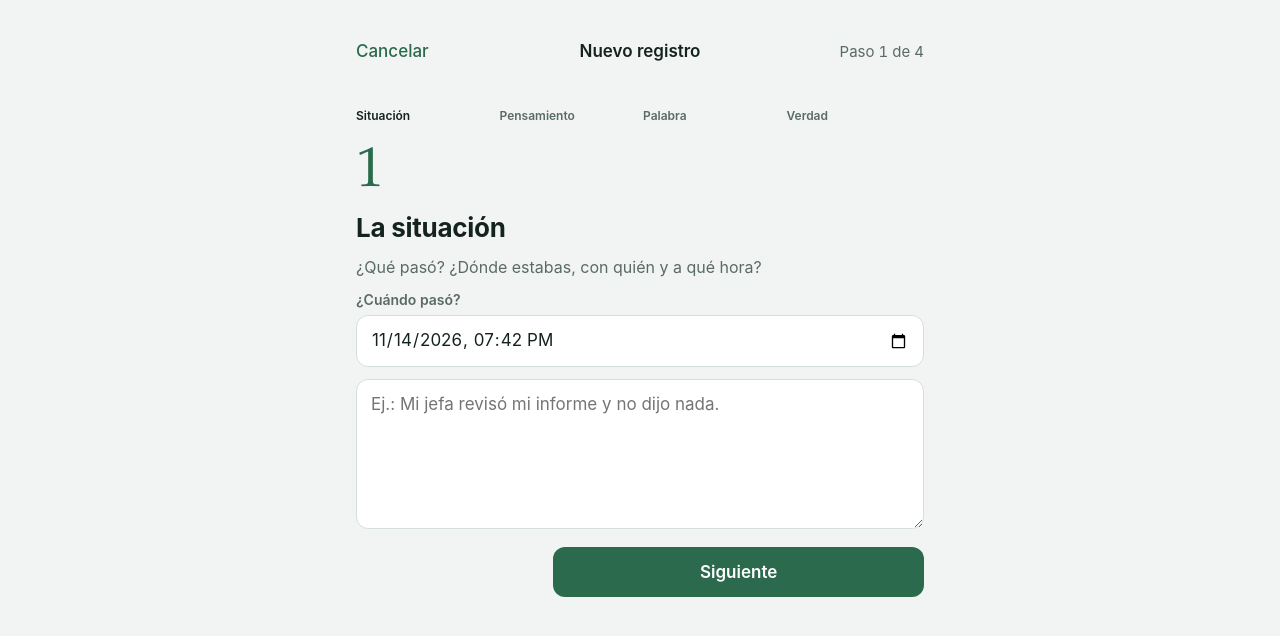
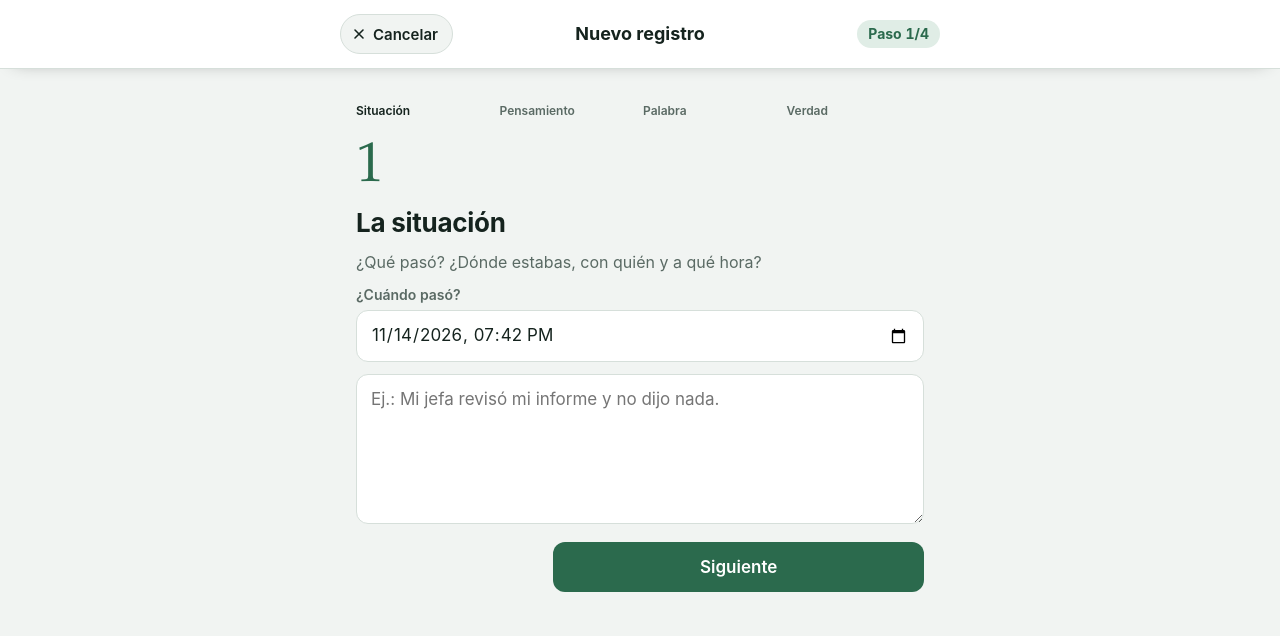
Before and after one commit to jvejarh-bit/renovar, a plain HTML site: page index.html in a window 1280 px wide. Both pictures are taken after a click on the button "Nuevo registro". Drawn offline with Linux system fonts and the light colour scheme.

Commit message:
Metanoia 2.6: barra superior del editor más visible
Co-Authored-By: Claude Opus 5.5 <noreply@anthropic.com>
Claude-Session: https://claude.ai/code/session_01MxExs2xp2zdcz1Aom81Dti

```diff
--- a/index.html
+++ b/index.html
@@ -209,11 +209,15 @@ input:focus,select:focus,textarea:focus{outline:3px solid color-mix(in srgb,var(
 #editor{position:fixed;inset:0;z-index:40;background:var(--bg);overflow-y:auto;-webkit-overflow-scrolling:touch;display:none}
 body.editing #editor{display:block}
 body.editing #app,body.editing .tabbar{display:none}
-.ed{max-width:600px;margin:0 auto;padding:calc(env(safe-area-inset-top) + 28px) max(16px,env(safe-area-inset-right)) calc(40px + env(safe-area-inset-bottom)) max(16px,env(safe-area-inset-left));display:flex;flex-direction:column;gap:18px}
-.ed-top{display:grid;grid-template-columns:1fr auto 1fr;align-items:center;min-height:48px}
-.ed-top .link{text-decoration:none;justify-self:start;font-weight:500;font-size:17px;padding:8px 0}
-.ed-title{font-weight:600}
-.ed-count{justify-self:end;color:var(--muted);font-size:15px;font-variant-numeric:tabular-nums}
+.ed{max-width:600px;margin:0 auto;padding:20px max(16px,env(safe-area-inset-right)) calc(40px + env(safe-area-inset-bottom)) max(16px,env(safe-area-inset-left));display:flex;flex-direction:column;gap:18px}
+/* barra superior del editor: fondo sólido para que no se mezcle con la barra de estado ni con el texto al hacer scroll */
+.ed-bar{position:sticky;top:0;z-index:5;background:var(--surface);border-bottom:1px solid var(--line);box-shadow:0 6px 18px -14px rgba(0,0,0,.45);padding:calc(env(safe-area-inset-top) + 12px) max(16px,env(safe-area-inset-right)) 12px max(16px,env(safe-area-inset-left))}
+.ed-top{max-width:600px;margin:0 auto;display:grid;grid-template-columns:1fr auto 1fr;align-items:center;gap:10px;min-height:44px}
+.ed-cancel{justify-self:start;display:inline-flex;align-items:center;gap:6px;min-height:40px;padding:0 14px 0 10px;border-radius:999px;border:1px solid var(--line);background:var(--bg);color:var(--ink);font:600 15px/1 var(--font-ui);cursor:pointer}
+.ed-cancel svg{width:16px;height:16px;stroke:currentColor;stroke-width:2.4;fill:none;stroke-linecap:round}
+.ed-title{margin:0;font:700 18px/1.2 var(--font-ui);color:var(--ink);text-align:center;white-space:nowrap}
+@media (max-width:360px){.ed-title{font-size:16px}.ed-cancel{padding:0 10px;font-size:14px}.ed-count{font-size:13px;padding:6px 9px}}
+.ed-count{justify-self:end;margin:0;padding:7px 11px;border-radius:999px;background:var(--accent-soft);color:var(--accent);font:700 14px/1 var(--font-ui);font-variant-numeric:tabular-nums;white-space:nowrap}
 .steps{list-style:none;margin:0;padding:0;display:grid;grid-template-columns:repeat(4,1fr);gap:6px}
 .steps button{display:flex;flex-direction:column;gap:6px;width:100%;padding:4px 0;background:none;border:0;text-align:left;color:var(--muted);font:600 12px/1.2 var(--font-ui);cursor:pointer;overflow-wrap:anywhere}
 .steps .bar{height:5px;border-radius:3px;background:var(--line)}
@@ -1017,7 +1021,7 @@ function viewAjustes() {
   h += '<section class="panel"><h2>Privacidad</h2><p class="muted">' + (cloud.user ? PRIVACIDAD_NUBE : 'Lo que escribes queda guardado solo en este teléfono, dentro de la app. No se envía a ningún servidor. Tu consejero lo ve únicamente cuando tú se lo envías.' + (cloudDisponible() ? ' Si creas tu cuenta, también se guarda en internet.' : '')) + '</p></section>';
   h += '<section class="panel"><h2>Sobre este registro</h2><p class="muted">Sirve para renovar el entendimiento, reemplazando los pensamientos falsos por la verdad. Repítelo cada vez que el pensamiento vuelva: los caminos nuevos se fortalecen con la repetición.</p><div class="refs">' + refLinks('Romanos 12:2; 2 Corintios 10:5') + '</div></section>';
   h += '<button class="btn btn-ghost danger" data-action="wipe">Borrar todos los registros</button>';
-  h += '<p class="foot">Metanoia 2.5</p>';
+  h += '<p class="foot">Metanoia 2.6</p>';
   return h;
 }
 
@@ -1090,8 +1094,8 @@ function stepFields(s, d) {
 
 function renderEditor() {
   const ed = state.editor, s = STEPS[ed.step - 1], d = ed.data;
-  $('#editor').innerHTML = '<div class="ed">' +
-    '<header class="ed-top"><button class="link" data-action="ed-cancel">Cancelar</button><p class="ed-title">' + (ed.id ? 'Editar registro' : 'Nuevo registro') + '</p><p class="ed-count">Paso ' + ed.step + ' de 4</p></header>' +
+  $('#editor').innerHTML = '<div class="ed-bar"><header class="ed-top"><button type="button" class="ed-cancel" data-action="ed-cancel"><svg viewBox="0 0 24 24" aria-hidden="true"><path d="M6 6l12 12M18 6 6 18"/></svg>Cancelar</button><p class="ed-title">' + (ed.id ? 'Editar registro' : 'Nuevo registro') + '</p><p class="ed-count" aria-label="Paso ' + ed.step + ' de 4">Paso ' + ed.step + '/4</p></header></div>' +
+    '<div class="ed">' +
     '<ol class="steps" aria-label="Pasos">' + STEPS.map(x => '<li><button type="button" data-action="ed-go" data-step="' + x.n + '" class="' + (x.n === ed.step ? 'cur ' : '') + (stepFilled(d, x) ? 'done' : '') + '"' + (x.n === ed.step ? ' aria-current="step"' : '') + '><span class="bar"></span><span>' + x.short + '</span></button></li>').join('') + '</ol>' +
     (ed.restored && ed.step === 1 ? '<p class="note">Recuperamos el borrador que dejaste a medias. <button class="link" data-action="ed-reset">Empezar de cero</button></p>' : '') +
     '<section class="ed-step"><p class="ed-n" aria-hidden="true">' + s.n + '</p><h2 id="ed-h" tabindex="-1">' + s.title + '</h2><p class="help">' + s.help + '</p>' + stepFields(s, d) + '<p class="err" id="ed-err" role="alert"></p></section>' +
--- a/sw.js
+++ b/sw.js
@@ -1,6 +1,6 @@
 /* Metanoia: guarda la app en el teléfono para que funcione sin internet.
    Al cambiar algún archivo, sube el número de CACHE para que los teléfonos tomen la versión nueva. */
-const CACHE = 'renovar-v20';
+const CACHE = 'renovar-v21';
 const ASSETS = [
   './',
   './index.html',
```
